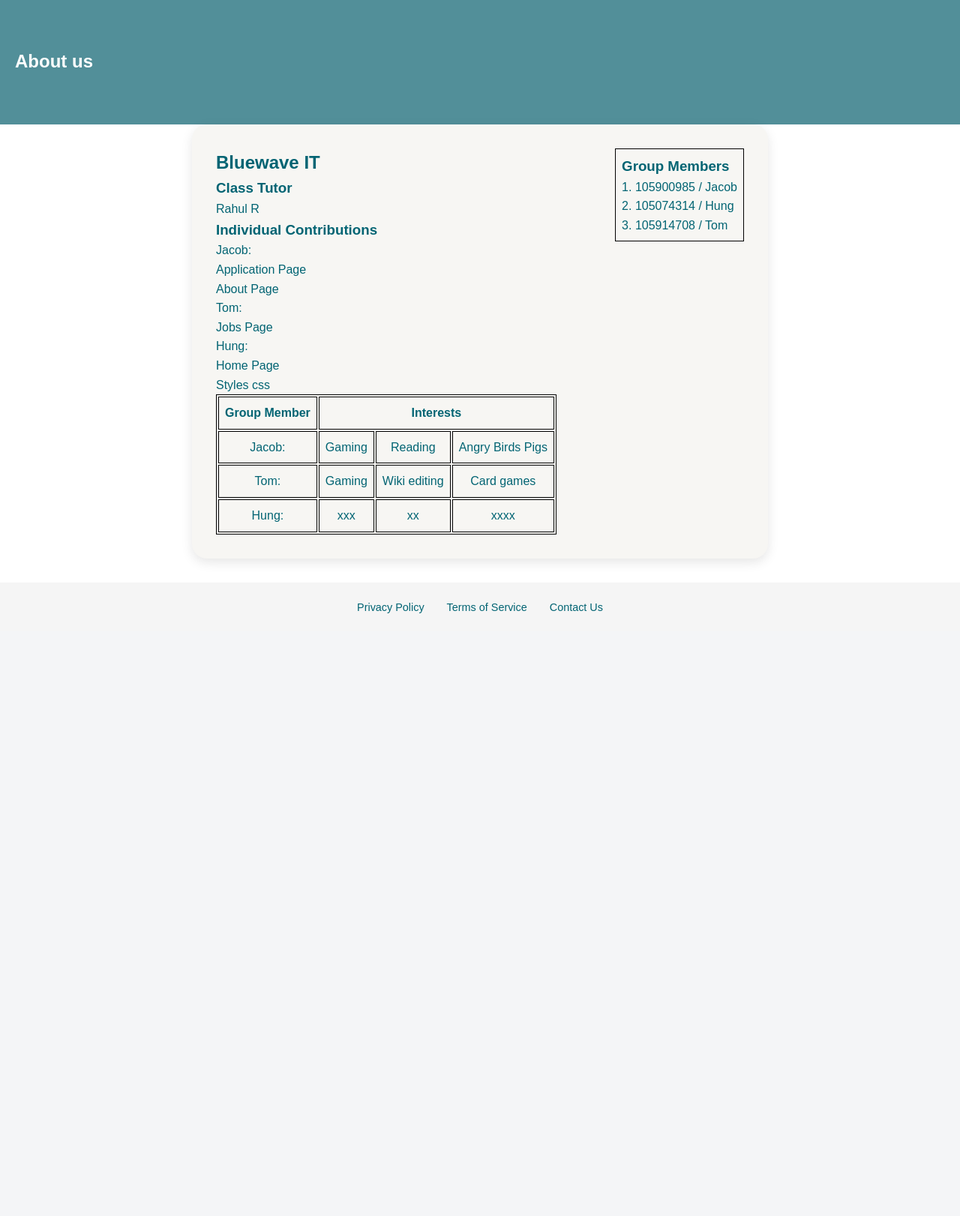
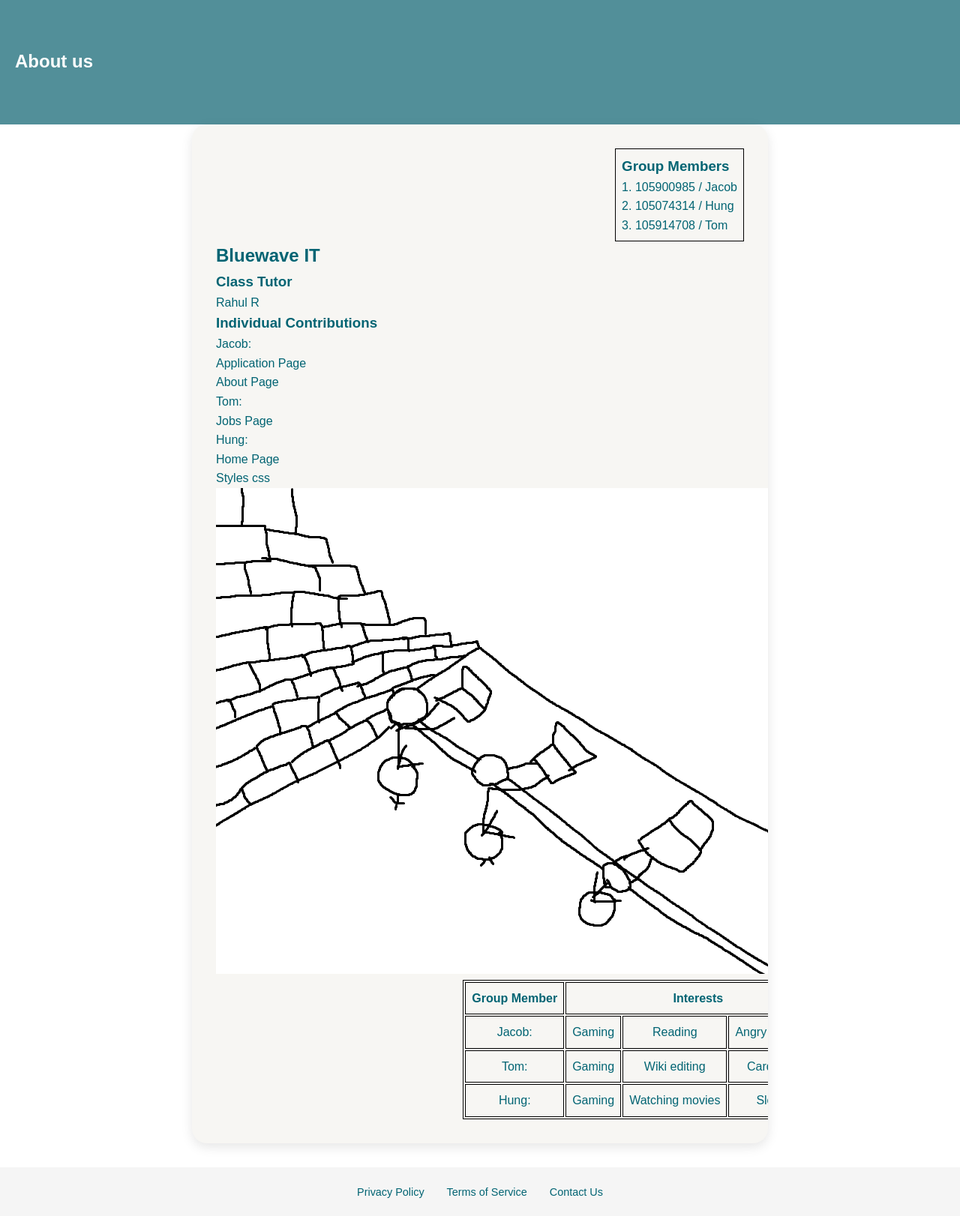
Before and after one commit to Iggzpigz/Project-1, a PHP site: page /about.html in a window 1280 px wide. Shown: the part 138-1760 px from the top of the page at 75% size. Before the commit the page ends 956 px from the top, so only its background shows below. Run offline with PHP 8.4, Linux system fonts and the light colour scheme.

Commit message:
added picture

```diff
--- a/about.html
+++ b/about.html
@@ -66,7 +66,7 @@
                         <li>Home Page</li>
                         <li>Styles css</li>
                     </ul>
-                <!--<img src=""> finsih later-->
+                <img src="styles/images/group_photo.png" alt="Drawn image of Bluewave IT working on the project">
                 <table> <!-- Table showcasing members interests-->
                     <tr>
                         <th>Group Member</th>
@@ -86,9 +86,9 @@
                     </tr>
                     <tr>
                         <td>Hung:</td>
-                        <td>xxx</td>
-                        <td>xx</td>
-                        <td>xxxx</td>
+                        <td>Gaming</td>
+                        <td>Watching movies</td>
+                        <td>Sleeping</td>
                     </tr>
                 </table>
             </article>
--- a/styles.css
+++ b/styles.css
@@ -422,7 +422,7 @@ footer {
       text-align: center;
   }
 }
-/* application and about css changes below (why did they use so many classes this should not have been needed)*/
+/* application and about css changes below*/
 #padding {
 padding-left: 20%;
 padding-right: 20%;
```
Also changed, not shown: images/group_photo.png (added).
